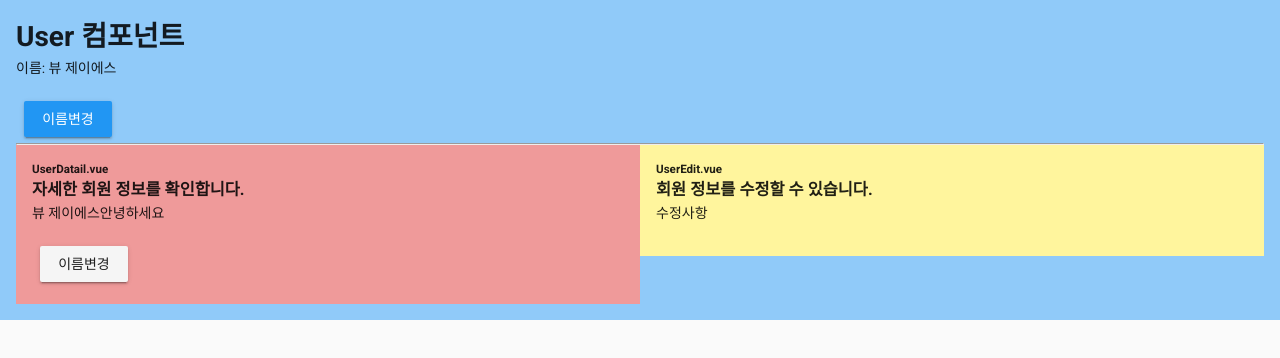
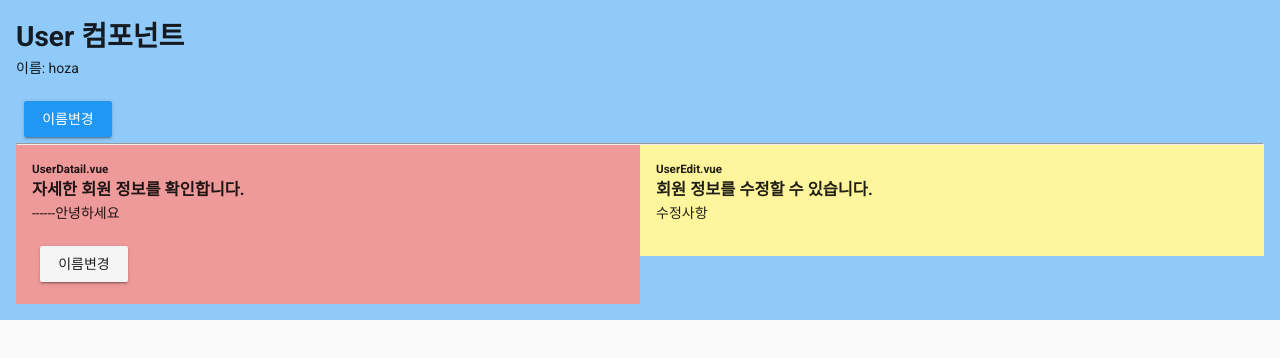
Before and after one commit to allnight123/vue-cli-3.0, a Vue app: page / in a window 1280 px wide. Shown: the top 358 px of the page. Built offline with nearby package versions, Linux system fonts and the light colour scheme.

Commit message:
부모자식간의 데이터 전송중 새로운 예제로.. 내용을 좀더 확대하여 소스를 변경하여줌

```diff
--- a/src/components/User.vue
+++ b/src/components/User.vue
@@ -6,7 +6,14 @@
     <hr>
     <v-layout row wrap>
       <v-flex xs12 sm6>
-        <UserDetail :nameOfChild="name"></UserDetail>
+        <UserDetail
+          :name="name"
+          :address="address"
+          :phone="phone"
+          :hasDog="hasDog"
+          >
+
+        </UserDetail>
       </v-flex>
       <v-flex xs12 sm6>
         <UserEdit></UserEdit>
@@ -26,7 +33,10 @@ export default {
   },
   data() {
     return{
-      name: '뷰 제이에스'
+      name:"hoza",
+      address:"Seoul",
+      phone:"010-1234-5678",
+      hasDog:true
     }
   },
   methods: {
```
